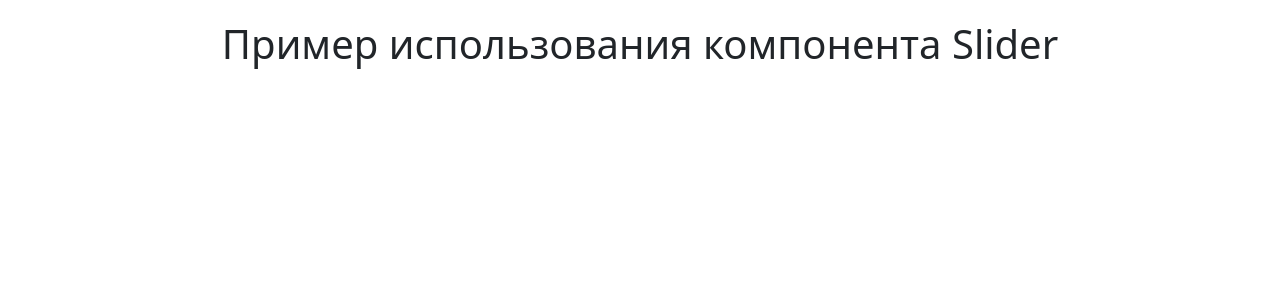
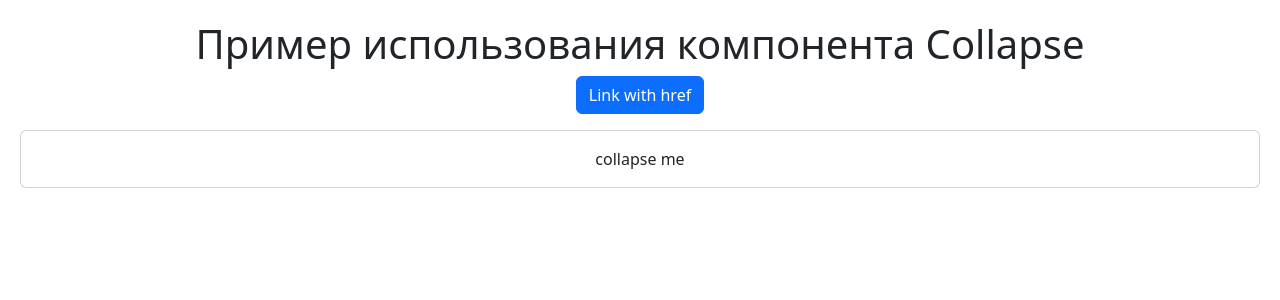
Before and after one commit to SerjioBlack/Hillel-hw-js, a React (Create React App) app in the folder my-app/: page / in a window 1280 px wide. Shown: the top 300 px of the page. Built offline with nearby package versions, Linux system fonts and the light colour scheme.

Commit message:
HW-81 completed

```diff
--- a/my-app/src/App.js
+++ b/my-app/src/App.js
@@ -1,17 +1,13 @@
 import React from "react";
 import 'bootstrap/dist/css/bootstrap.min.css';
 import "./App.css"
-import Slider from "./components/Slider";
-import firstImage from './images/first.jpeg';
-import secondImage from './images/second.jpeg';
-import thirdImage from './images/third.jpeg';
+import Collapse from "./components/Collapse";
 
 function App() {
-    const images = [firstImage, secondImage, thirdImage];
     return (
         <div className="App">
-            <h1>Пример использования компонента Slider</h1>
-            <Slider images={images} />
+            <h1>Пример использования компонента Collapse</h1>
+            <Collapse text="collapse me" />
         </div>
     );
 }
--- /dev/null
+++ b/my-app/src/components/Collapse.jsx
@@ -0,0 +1,41 @@
+import React, { useState } from "react";
+import PropTypes from "prop-types";
+import classNames from "classnames";
+
+function Collapse({ text, opened = true }) {
+    const [isOpened, setIsOpened] = useState(opened);
+
+    const handleToggle = () => {
+        setIsOpened(!isOpened);
+    };
+
+    return (
+        <div>
+            <p>
+                <a
+                    className="btn btn-primary"
+                    data-bs-toggle="collapse"
+                    href="#collapseContent"
+                    role="button"
+                    aria-expanded={isOpened}
+                    onClick={handleToggle}
+                >
+                    Link with href
+                </a>
+            </p>
+            <div
+                className={classNames("collapse", { show: isOpened })}
+                id="collapseContent"
+            >
+                <div className="card card-body">{text}</div>
+            </div>
+        </div>
+    );
+}
+
+Collapse.propTypes = {
+    text: PropTypes.string.isRequired,
+    opened: PropTypes.bool,
+};
+
+export default Collapse;
```
Also changed, not shown: 1 other file (tests, documents, lock files or other folders).
